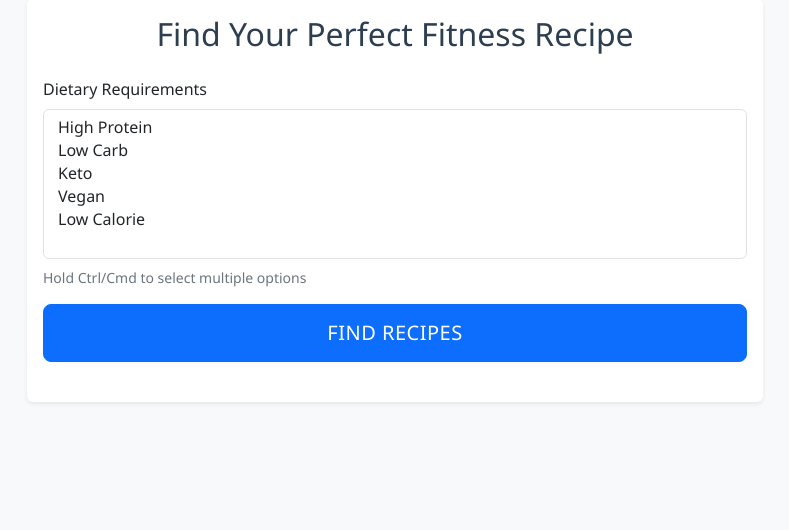
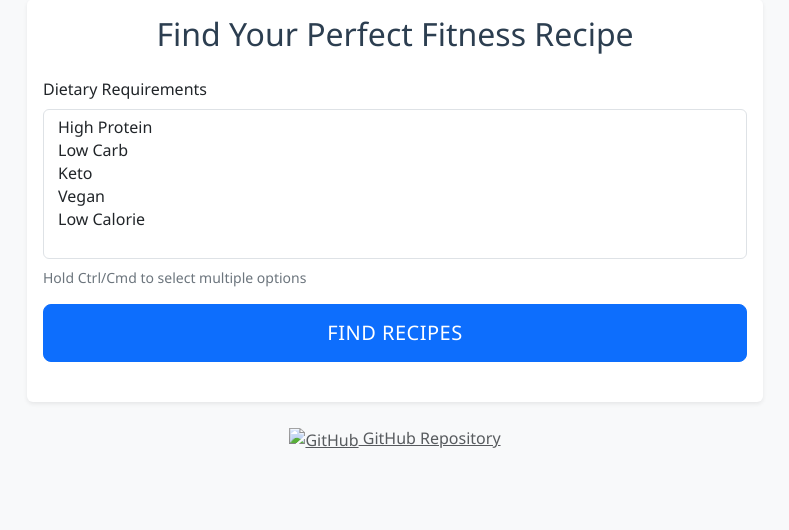
Before and after one commit to efraim132/RecipeSearcher, a Flask app: page / in a window 1280 px wide. Shown: the part 81-611 px from the top of the page, without its empty margins (245-1034 px from the left). Run offline with Flask 3, Linux system fonts and the light colour scheme.

Commit message:
Add footer with GitHub repository link to base template

```diff
--- a/templates/base.html
+++ b/templates/base.html
@@ -59,6 +59,16 @@
         {% block content %}{% endblock %}
     </div>
 
+    <!-- Footer -->
+    <footer class="text-center mt-4">
+        <p class="text-muted">
+            <a href="https://github.com/efraim132/RecipeSearcher" class="text-muted" target="_blank">
+                <img src="https://github.githubassets.com/favicons/favicon.svg" alt="GitHub" width="16" height="16">
+                GitHub Repository
+            </a>
+        </p>
+    </footer>
+
     <!-- Bootstrap 5 JS Bundle -->
     <script src="https://cdn.jsdelivr.net/npm/bootstrap@5.3.2/dist/js/bootstrap.bundle.min.js"></script>
 </body>
```
